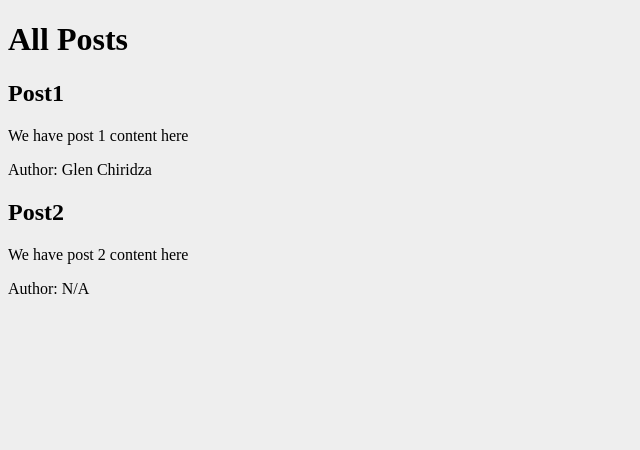
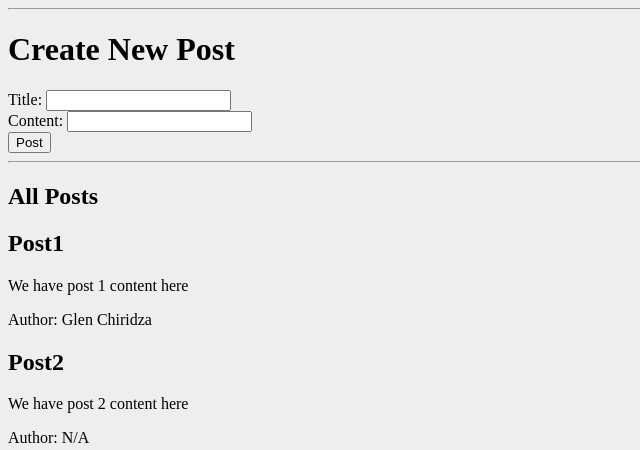
Before and after one commit to glenchiridza/flask_collection, a Flask app: page /posts/ in a window 1280 px wide. Shown: the top 450 px of the page, without its empty margins (0-640 px from the left). Run offline with Flask 2, Linux system fonts and the light colour scheme.

Commit message:
post frontend

```diff
--- a/crud_operations/app.py
+++ b/crud_operations/app.py
@@ -27,7 +27,7 @@ class BlogPost(db.Model):
     date_posted = db.Column(db.DateTime,nullable=False,default=datetime.utcnow)
 
     def __repr__(self):
-        return self.title
+        return f'Blog post == {self.title}'
 
 
 @app.route('/')
@@ -36,7 +36,7 @@ def index():
     return render_template('index.html')
 
 
-@app.route('/posts/')
+@app.route('/posts/',methods=['GET','POST'])
 def posts():
     return render_template('posts.html', posts=all_posts)
 
--- a/crud_operations/templates/posts.html
+++ b/crud_operations/templates/posts.html
@@ -6,7 +6,18 @@
 {% endblock %}
 
 {% block content %}
-<h1>All Posts</h1>
+<hr/>
+<h1>Create New Post</h1>
+<form action="/posts" method="post">
+    Title: <input type="text" name="title" id="title">
+    <br>
+    Content: <input type="" name="content" id="content">
+    <br>
+    <input type="submit" value="Post">
+</form>
+<hr/>
+
+<h2>All Posts</h2>
 
 
 {% for post in posts %}
```
